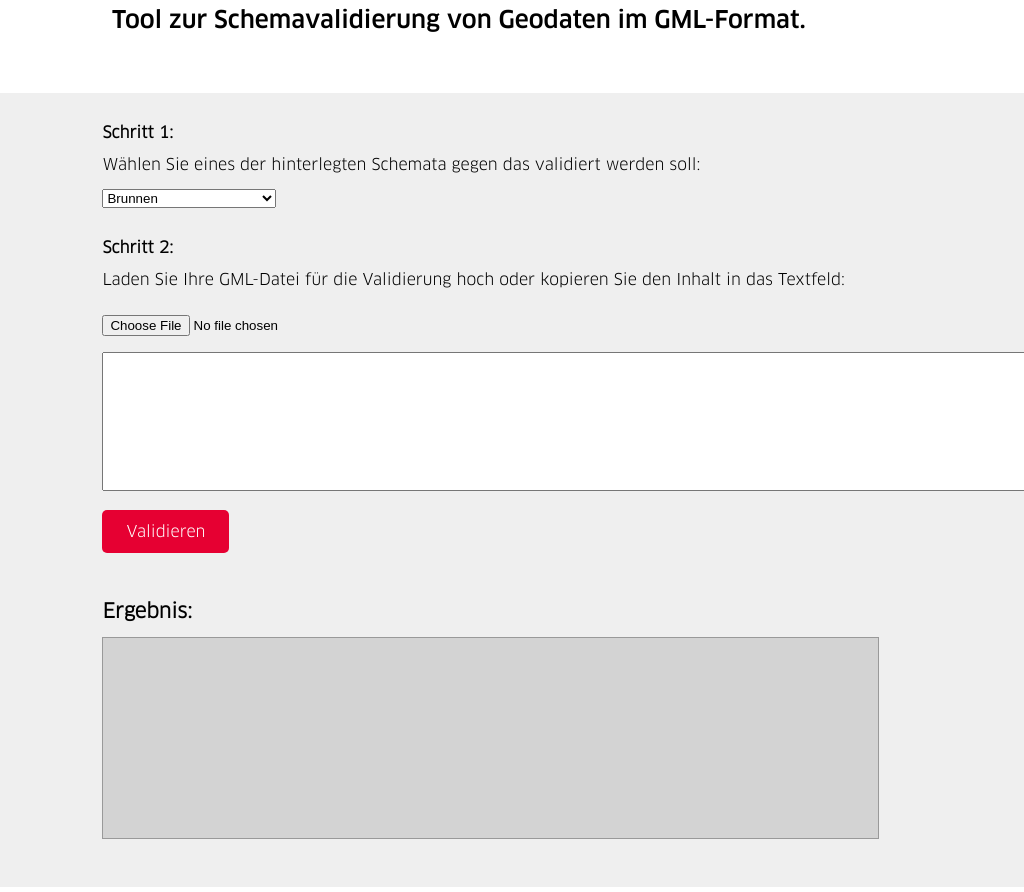
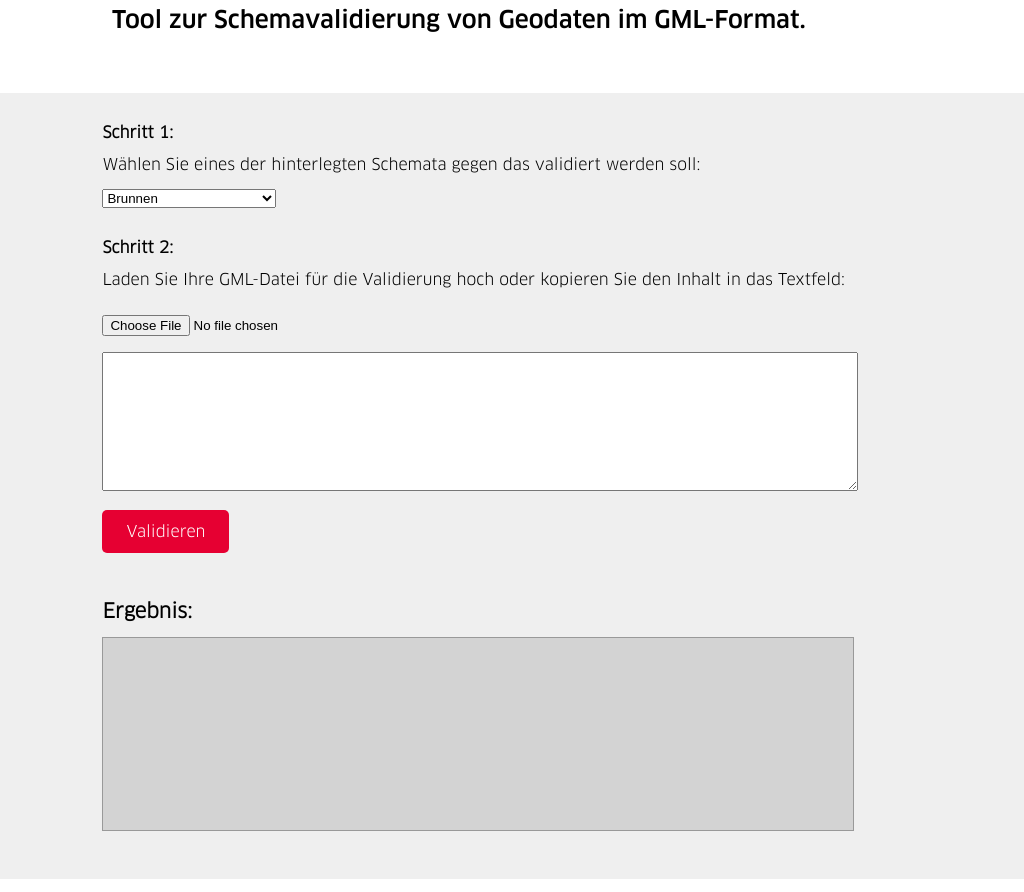
Before and after one commit to technologiestiftung/xml-schema-validator-for-berlins-geodata, a website: page index.html in a window 1024 px wide. Shown: the part 273-1165 px from the top of the page. Drawn offline with Linux system fonts and the light colour scheme.

Commit message:
make textareas responsive

```diff
--- a/css/index.css
+++ b/css/index.css
@@ -6,6 +6,24 @@ html, body, div, span, applet, object, iframe, h1, h2, h3, h4, h5, h6, p, blockq
   font-size: 100%;
   font: inherit;
   vertical-align: baseline; }
+
+textarea[type=text]{
+  height:10em;
+  width:100%
+}
+iframe{
+  height:12em;
+  width:100%
+}
+
+@media screen and (max-width: 1200px) and (min-width:1000px) {
+textarea[type=text]{
+  width:750px;
+  }
+  iframe{
+    width:750px;
+  }
+}
 
 /* HTML5 display-role reset for older browsers */
 article, aside, details, figcaption, figure, footer, header, hgroup, menu, nav, section {
--- a/index.html
+++ b/index.html
@@ -53,7 +53,7 @@
             <label for="xml">Laden Sie Ihre GML-Datei für die Validierung hoch oder kopieren Sie den Inhalt in das Textfeld:</label>
             <input type="file" id="xml" name="xml" accept=".xml, .gml" style='width:400px' />
             <br>
-            <textarea type="text" name="txt" style="height:10em;width:70em" id="txt" ></textarea>
+            <textarea type="text" name="txt" id="txt" ></textarea>
             <br><br>
             <button class="button-primary" type="submit">Validieren</button>
           </form>
```
